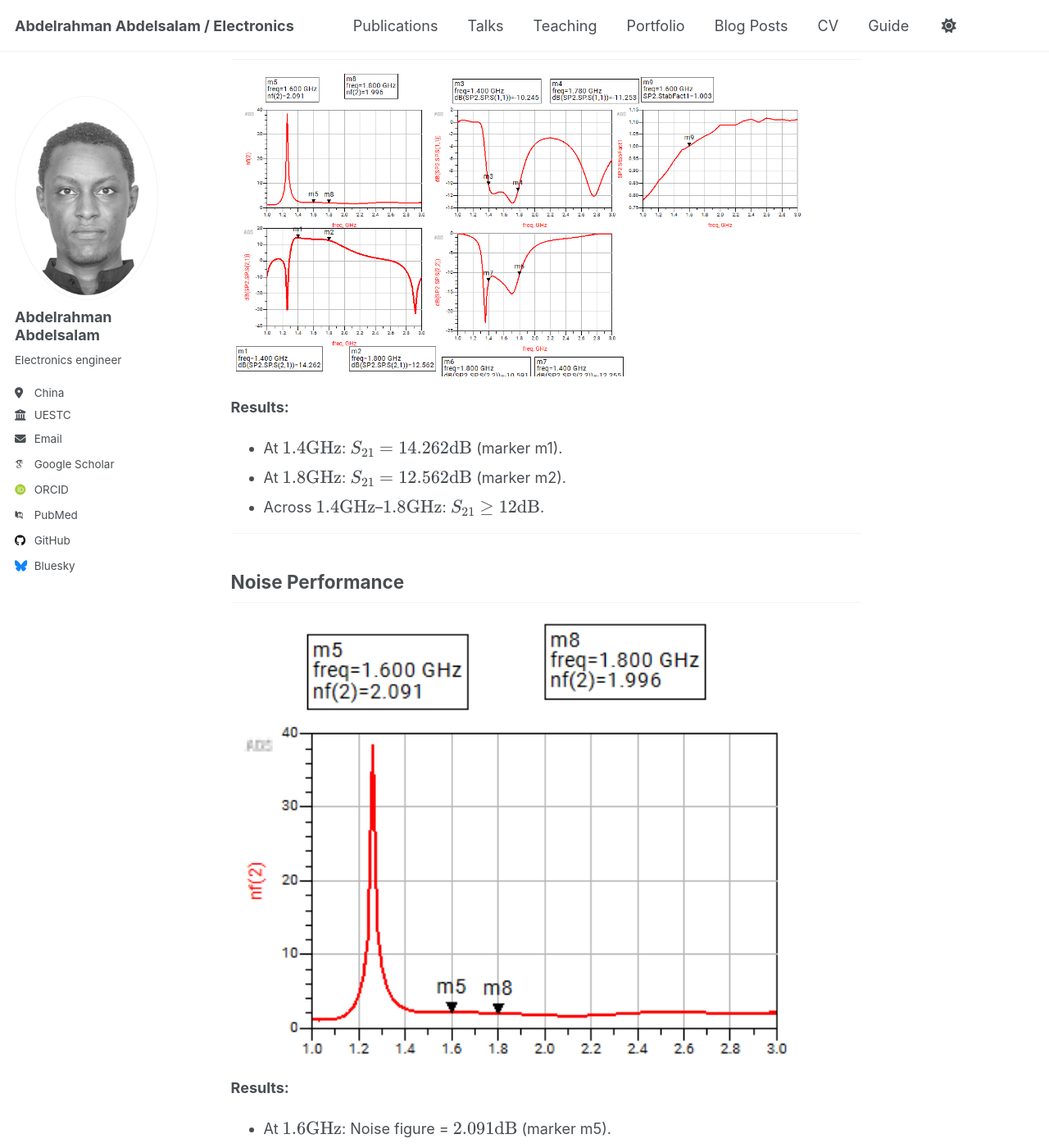
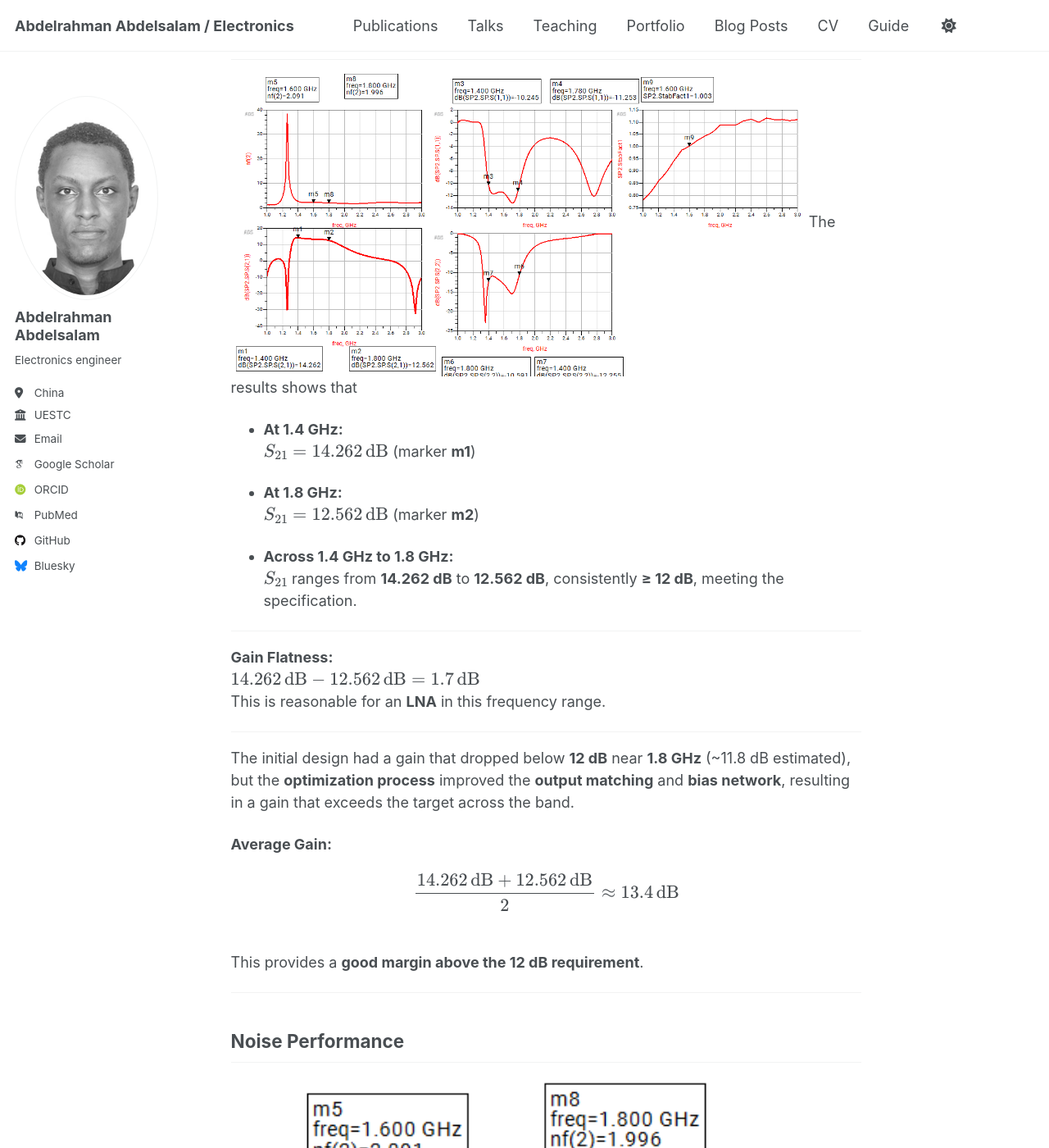
Before and after one commit to abdelrahman-dip/abdelrahmanosman.github.io, a Jekyll site: the page built from _posts/2012-08-14-blog-post-1.md, in a window 1280 px wide and 1400 px high, scrolled down 7738 px. Shown: the whole window at 82% size. Built offline with Jekyll 4.4.1, drawn with Linux system fonts in a browser that asks for light colours; some web fonts are replaced; a script that is not in the unit is left out; some of the changed text lies outside the part shown.

Commit message:
Update 2012-08-14-blog-post-1.md

```diff
--- a/_posts/2012-08-14-blog-post-1.md
+++ b/_posts/2012-08-14-blog-post-1.md
@@ -174,11 +174,34 @@ where:
 ## Gain Performance
 
 <img src="https://abdelrahman-dip.github.io/abdelrahmanosman.github.io/images/LNA/after_optim.png" alt="Final S-parameters after optimization" width="700"/>
+The results shows that
 
-**Results:**
-- At \\(  {1.4}{\text{GHz}} \\): \\( S_{21} =  {14.262}{\text{dB}} \\) (marker m1).
-- At \\(  {1.8}{\text{GHz}} \\): \\( S_{21} =  {12.562}{\text{dB}} \\) (marker m2).
-- Across \\(  {1.4}{\text{GHz}} \\)–\\(  {1.8}{\text{GHz}} \\): \\( S_{21} \geq  {12}{\text{dB}} \\).
+- **At 1.4 GHz:**
+  \\( S_{21} = 14.262 \, \text{dB} \\) (marker **m1**)
+
+- **At 1.8 GHz:**
+  \\( S_{21} = 12.562 \, \text{dB} \\) (marker **m2**)
+
+- **Across 1.4 GHz to 1.8 GHz:**
+  \\( S_{21} \\) ranges from **14.262 dB** to **12.562 dB**, consistently **≥ 12 dB**, meeting the specification.
+
+---
+
+**Gain Flatness:**
+$$
+14.262 \, \text{dB} - 12.562 \, \text{dB} = 1.7 \, \text{dB}
+$$
+This is reasonable for an **LNA** in this frequency range.
+
+---
+
+The initial design had a gain that dropped below **12 dB** near **1.8 GHz** (~11.8 dB estimated), but the **optimization process** improved the **output matching** and **bias network**, resulting in a gain that exceeds the target across the band.
+
+**Average Gain:**
+\\[
+\frac{14.262 \, \text{dB} + 12.562 \, \text{dB}}{2} \approx 13.4 \, \text{dB}
+\\]
+This provides a **good margin above the 12 dB requirement**.
 
 ---
 
```
